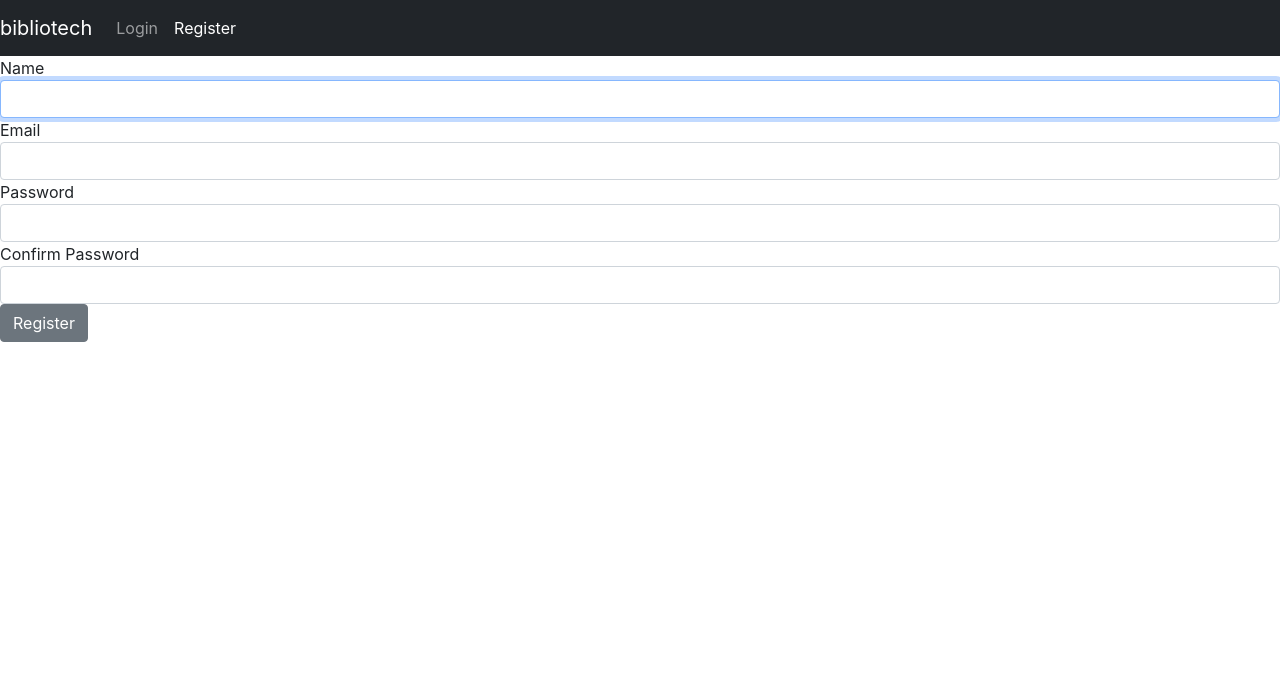
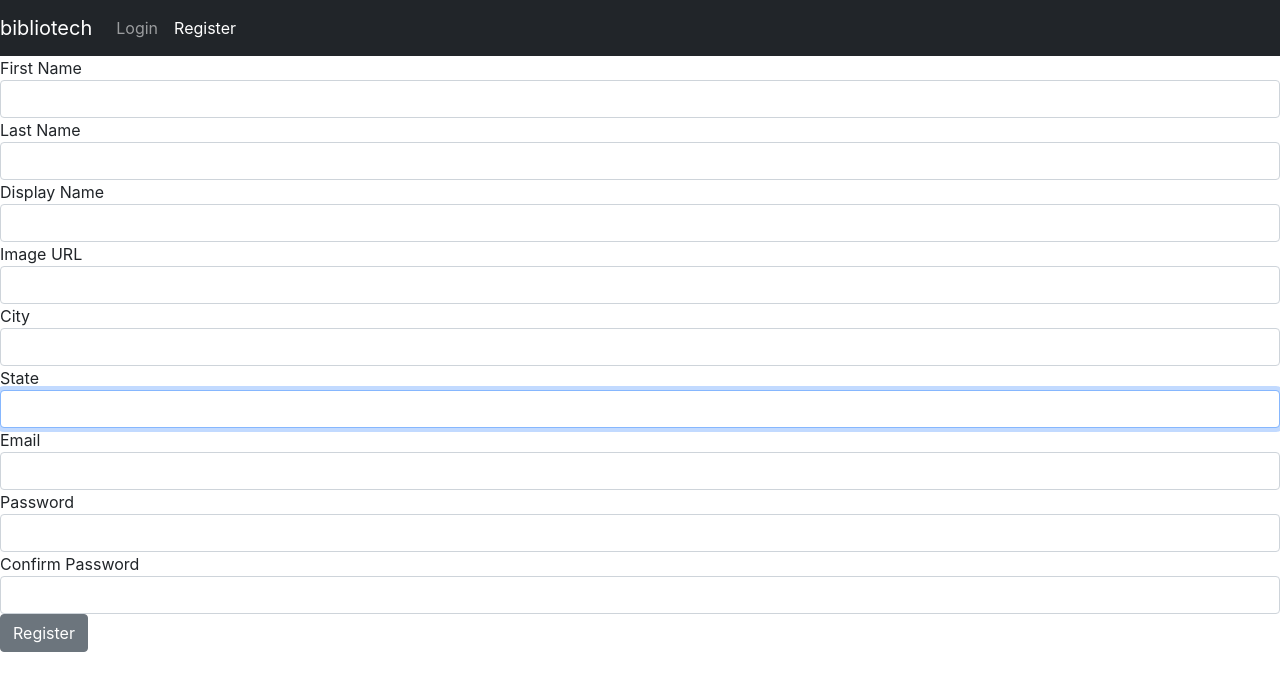
Before and after one commit to dudley-codes/bibliotech, a React (Create React App) app in the folder client/: page /register in a window 1280 px wide. Shown: the top 690 px of the page. Built offline with nearby package versions, Linux system fonts and the light colour scheme; no server answers.

Commit message:
user can now register new account

```diff
--- a/client/src/components/Register.js
+++ b/client/src/components/Register.js
@@ -6,7 +6,12 @@ import { register } from "../modules/authManager";
 export default function Register() {
   const history = useHistory();
 
-  const [ name, setName ] = useState();
+  const [ firstName, setFirstName ] = useState();
+  const [ lastName, setLastName ] = useState();
+  const [ displayName, setDisplayName ] = useState();
+  const [ imageUrl, setImageUrl ] = useState();
+  const [ city, setCity ] = useState();
+  const [ state, setState ] = useState();
   const [ email, setEmail ] = useState();
   const [ password, setPassword ] = useState();
   const [ confirmPassword, setConfirmPassword ] = useState();
@@ -16,7 +21,7 @@ export default function Register() {
     if (password && password !== confirmPassword) {
       alert("Passwords don't match. Do better.");
     } else {
-      const userProfile = { name, email };
+      const userProfile = { firstName, lastName, displayName, imageUrl, city, state, email };
       register(userProfile, password)
         .then(() => history.push("/"));
     }
@@ -26,8 +31,28 @@ export default function Register() {
     <Form onSubmit={ registerClick }>
       <fieldset>
         <FormGroup>
-          <Label htmlFor="name">Name</Label>
-          <Input id="name" type="text" autoFocus onChange={ e => setName(e.target.value) } />
+          <Label htmlFor="firstName">First Name</Label>
+          <Input id="firstName" type="text" autoFocus onChange={ e => setFirstName(e.target.value) } />
+        </FormGroup>
+        <FormGroup>
+          <Label htmlFor="lastName">Last Name</Label>
+          <Input id="lastName" type="text" autoFocus onChange={ e => setLastName(e.target.value) } />
+        </FormGroup>
+        <FormGroup>
+          <Label htmlFor="displayName">Display Name</Label>
+          <Input id="displayName" type="text" autoFocus onChange={ e => setDisplayName(e.target.value) } />
+        </FormGroup>
+        <FormGroup>
+          <Label htmlFor="imageUrl">Image URL</Label>
+          <Input id="imageUrl" type="text" autoFocus onChange={ e => setImageUrl(e.target.value) } />
+        </FormGroup>
+        <FormGroup>
+          <Label htmlFor="city">City</Label>
+          <Input id="city" type="text" autoFocus onChange={ e => setCity(e.target.value) } />
+        </FormGroup>
+        <FormGroup>
+          <Label htmlFor="state">State</Label>
+          <Input id="state" type="text" autoFocus onChange={ e => setState(e.target.value) } />
         </FormGroup>
         <FormGroup>
           <Label for="email">Email</Label>
--- a/client/src/components/book/NewBook.js
+++ b/client/src/components/book/NewBook.js
@@ -1,12 +1,14 @@
 import Card from "react-bootstrap/Card";
 import React, { useState, useEffect } from "react";
-import { Link } from "react-router-dom";
+import { Link, useHistory } from "react-router-dom";
 import Button from "react-bootstrap/Button";
 import { addBook } from "../../modules/bookManager";
+
 
 const NewBook = ({ book }) => {
   const [ newBook, setNewBook ] = useState({});
   const bookInfo = book.volumeInfo
+  const history = useHistory();
 
   // console.log('book to save', book.volumeInfo.authors)
 
@@ -22,7 +24,7 @@ const NewBook = ({ book }) => {
         description: book.volumeInfo.description,
         averageRating: book.volumeInfo.averageRating,
         authors: authorArray
-      })
+      }).then(history.push('/bookshelf'))
     }
   }
 
```
